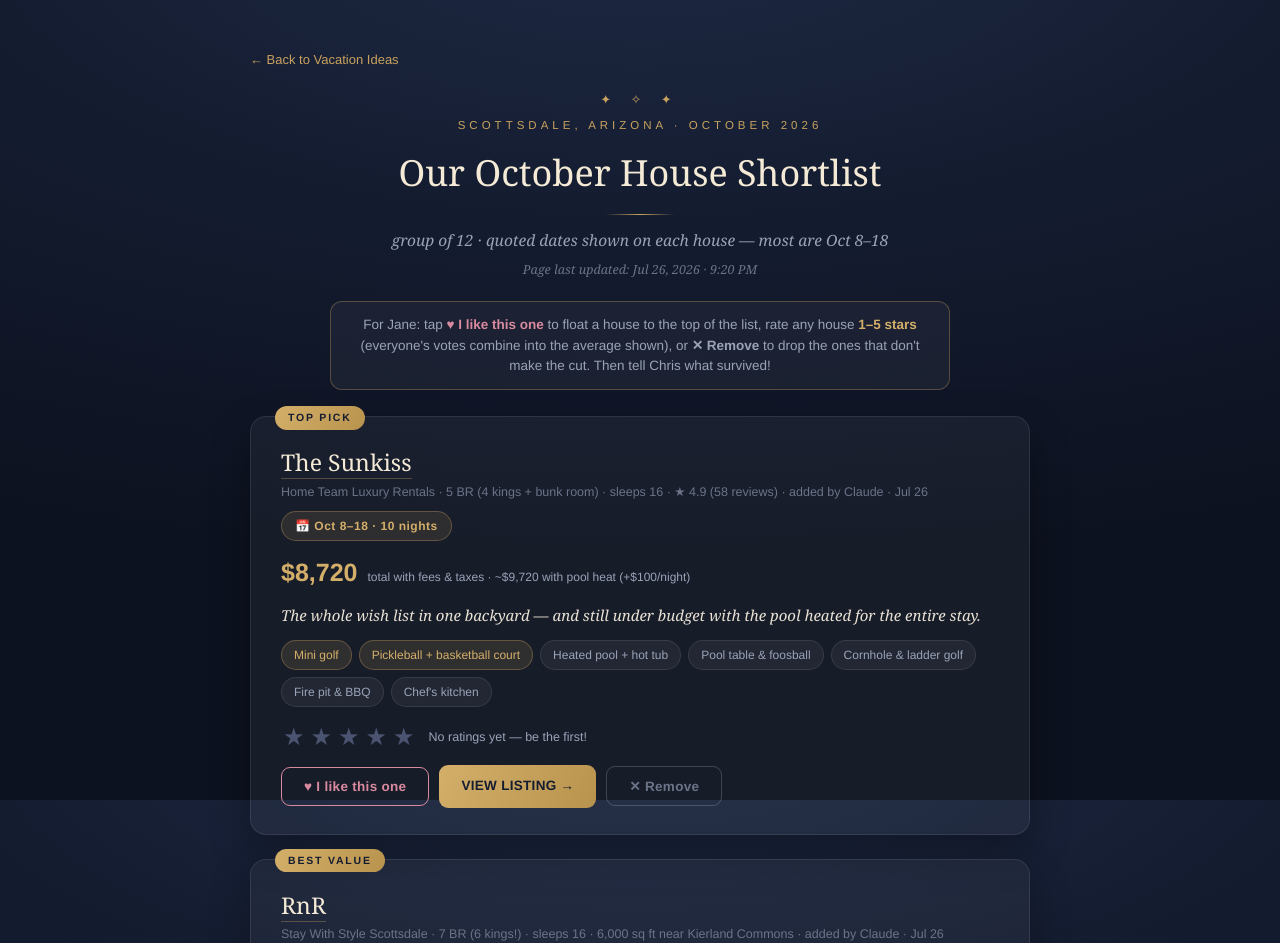
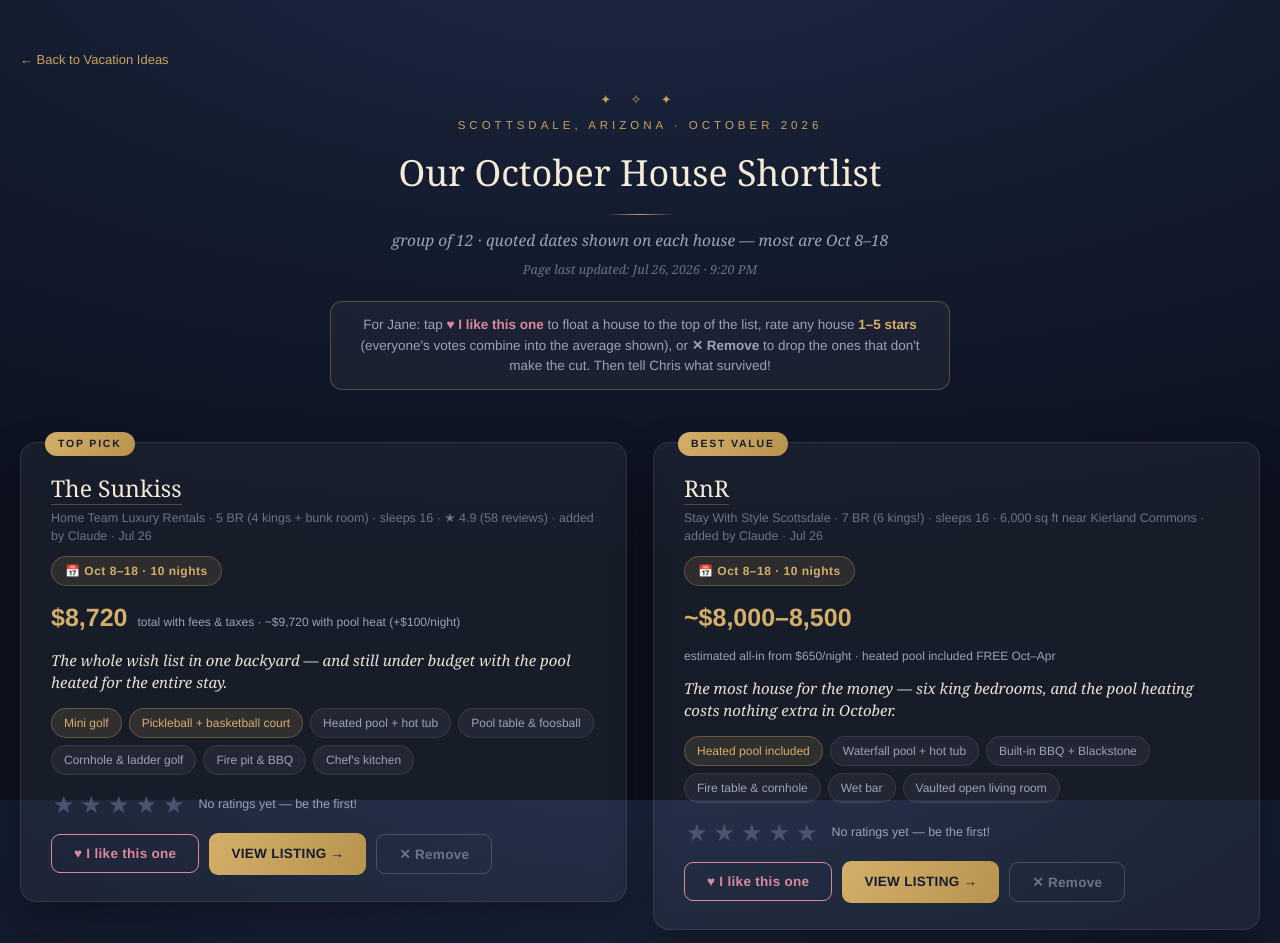
Before and after one commit to clovesj10fam/vacation-ideas, a plain HTML site: page scottsdale-october-2026.html in a window 1280 px wide. Shown: the top 943 px of the page. Drawn offline with Linux system fonts and the light colour scheme; no server answers.

Commit message:
Add files via upload

```diff
--- a/scottsdale-october-2026.html
+++ b/scottsdale-october-2026.html
@@ -17,10 +17,10 @@
     background-attachment: fixed;
     color: var(--ink); padding: 50px 20px 70px; line-height: 1.5;
   }
-  .wrap { max-width: 780px; margin: 0 auto; }
+  .wrap { max-width: 1320px; margin: 0 auto; }
   .back { font-family: 'Helvetica Neue', Arial, sans-serif; font-size: 13px; margin-bottom: 20px; }
   .back a { color: var(--gold); text-decoration: none; }
-  header { text-align: center; margin-bottom: 8px; }
+  header { text-align: center; margin-bottom: 8px; max-width: 720px; margin-left: auto; margin-right: auto; }
   .stars { color: var(--gold); letter-spacing: 8px; margin-bottom: 8px; font-size: 13px; text-align: center; }
   .eyebrow {
     font-family: 'Helvetica Neue', Arial, sans-serif; font-size: 11.5px;
@@ -46,9 +46,16 @@
   }
   .section-label.visible { display: block; }
   #likedLabel.visible { color: var(--love); }
+  #likedList, #cardList, #removedList {
+    display: grid; grid-template-columns: repeat(auto-fill, minmax(440px, 1fr));
+    gap: 26px; align-items: start; margin-bottom: 26px;
+  }
+  @media (max-width: 520px) {
+    #likedList, #cardList, #removedList { grid-template-columns: 1fr; }
+  }
   .card {
     background: var(--card); border: 1px solid var(--cardline); border-radius: 16px;
-    padding: 28px 30px 26px; margin-bottom: 24px; position: relative;
+    padding: 28px 30px 26px; margin-bottom: 0; position: relative;
     box-shadow: 0 16px 40px rgba(0,0,0,.3);
     transition: border-color .25s, box-shadow .25s;
   }
@@ -121,6 +128,7 @@
   #removedSection .card .host, #removedSection .card .price-row, #removedSection .card .desc,
   #removedSection .card .perks, #removedSection .card .badge, #removedSection .card .jane-pick { display: none; }
   .footnote {
+    max-width: 720px; margin-left: auto; margin-right: auto;
     margin-top: 34px; padding-top: 20px; border-top: 1px solid var(--cardline);
     font-size: 13px; color: var(--faint); font-style: italic; text-align: center;
   }
```
